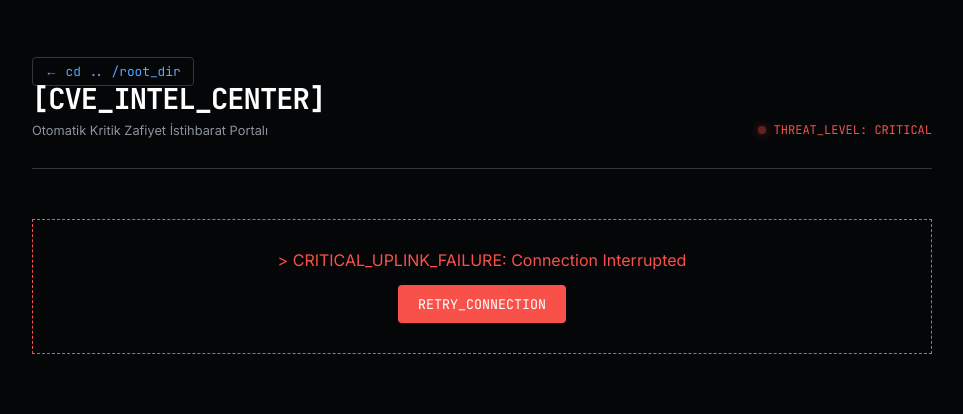
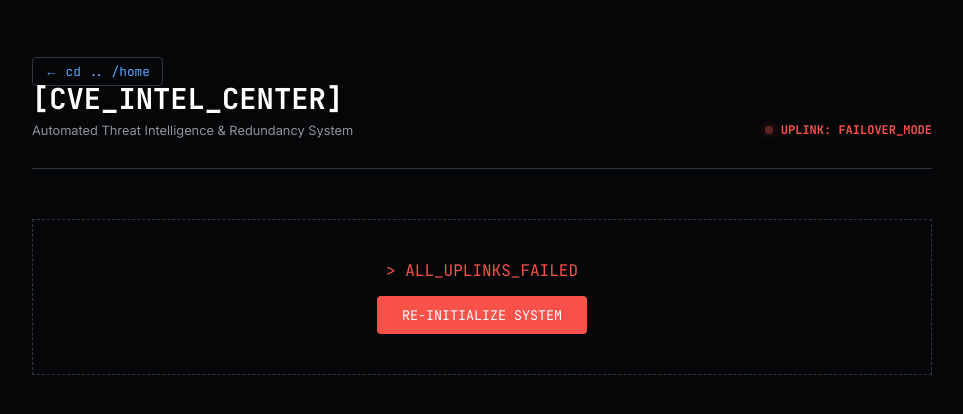
Before and after one commit to cybergungor/cybergungor.github.io, a Jekyll site: the page built from cve.html, in a window 1280 px wide. Shown: the top 414 px of the page, without its empty margins (158-1121 px from the left). Built offline with Jekyll 4.4.1, drawn with Linux system fonts in a browser that asks for light colours.

Commit message:
Update cve.html

```diff
--- a/cve.html
+++ b/cve.html
@@ -7,104 +7,93 @@
 <head>
     <meta charset="UTF-8">
     <meta name="viewport" content="width=device-width, initial-scale=1.0">
-    <title>[CVE_INTEL] // Tactical Intelligence Feed</title>
+    <title>[CVE_INTEL] // Failover Protection Active</title>
     <link rel="icon" type="image/png" href="/assets/images/CYBER.png">
     <link href="https://fonts.googleapis.com/css2?family=Inter:wght@400;600&family=JetBrains+Mono:wght@400;700&display=swap" rel="stylesheet">
     <style>
         :root { --bg: #050608; --surface: #0d1117; --border: #30363d; --accent: #58a6ff; --alert: #f85149; --text-main: #c9d1d9; --text-muted: #8b949e; }
-        body, html { margin: 0; padding: 0; background-color: var(--bg); color: var(--text-main); font-family: 'Inter', sans-serif; min-height: 100vh; overflow-x: hidden; }
+        body, html { margin: 0; padding: 0; background-color: var(--bg); color: var(--text-main); font-family: 'Inter', sans-serif; min-height: 100vh; }
         body::before { content: ''; position: fixed; top: 0; left: 0; width: 100%; height: 100%; background-image: linear-gradient(rgba(255,255,255,0.02) 1px, transparent 1px), linear-gradient(90deg, rgba(255,255,255,0.02) 1px, transparent 1px); background-size: 40px 40px; z-index: -1; }
         .container { max-width: 900px; margin: 0 auto; padding: 60px 20px; }
-        .nav-back a { color: var(--accent); text-decoration: none; font-family: 'JetBrains Mono'; font-size: 0.8rem; border: 1px solid var(--border); padding: 5px 12px; border-radius: 4px; transition: 0.3s; }
-        .nav-back a:hover { background: var(--accent); color: var(--bg); }
+        .nav-back a { color: var(--accent); text-decoration: none; font-family: 'JetBrains Mono'; font-size: 0.8rem; border: 1px solid var(--border); padding: 5px 12px; border-radius: 4px; }
         .header { border-bottom: 1px solid var(--border); padding-bottom: 30px; margin-bottom: 50px; display: flex; justify-content: space-between; align-items: flex-end; }
-        .header h1 { font-family: 'JetBrains Mono'; font-size: 1.8rem; color: #ffffff; margin: 0; letter-spacing: -1px; }
-        .live-status { color: var(--alert); font-family: 'JetBrains Mono'; font-size: 0.75rem; display: flex; align-items: center; gap: 8px; }
+        .header h1 { font-family: 'JetBrains Mono'; font-size: 1.8rem; color: #ffffff; margin: 0; }
+        .live-status { color: var(--alert); font-family: 'JetBrains Mono'; font-size: 0.75rem; display: flex; align-items: center; gap: 8px; font-weight: bold; }
         .pulse { width: 8px; height: 8px; background: var(--alert); border-radius: 50%; box-shadow: 0 0 8px var(--alert); animation: blink 2s infinite; }
-        .cve-card { background: var(--surface); border: 1px solid var(--border); padding: 25px; margin-bottom: 20px; border-radius: 4px; transition: 0.3s; display: block; text-decoration: none; color: inherit; border-left: 4px solid var(--alert); }
-        .cve-card:hover { transform: translateY(-3px); border-color: var(--alert); box-shadow: 0 10px 30px rgba(248, 81, 73, 0.15); }
-        .tag { font-family: 'JetBrains Mono'; font-size: 9px; font-weight: bold; padding: 3px 8px; border-radius: 2px; margin-bottom: 12px; display: inline-block; background: rgba(248, 81, 73, 0.1); color: var(--alert); border: 1px solid rgba(248, 81, 73, 0.2); }
+        .cve-card { background: var(--surface); border: 1px solid var(--border); padding: 25px; margin-bottom: 25px; border-radius: 4px; transition: 0.3s; display: block; text-decoration: none; color: inherit; border-left: 4px solid var(--alert); }
+        .cve-card:hover { border-color: var(--alert); transform: translateY(-3px); box-shadow: 0 10px 30px rgba(248,81,73,0.15); }
+        .tag { font-family: 'JetBrains Mono'; font-size: 9px; font-weight: bold; padding: 3px 8px; border-radius: 2px; margin-bottom: 15px; display: inline-block; background: rgba(248, 81, 73, 0.1); color: var(--alert); border: 1px solid rgba(248,81,73,0.2); }
         .cve-card h2 { font-size: 1.2rem; color: #fff; margin: 0 0 10px 0; line-height: 1.4; }
-        .meta { font-family: 'JetBrains Mono'; font-size: 0.7rem; color: var(--text-muted); }
-        #loading-text { text-align: center; font-family: 'JetBrains Mono'; color: var(--accent); padding: 50px; }
-        #error-msg { display: none; text-align: center; border: 1px dashed var(--alert); padding: 30px; margin-top: 20px; }
-        .retry-btn { background: var(--alert); color: #fff; border: none; padding: 10px 20px; font-family: 'JetBrains Mono'; cursor: pointer; margin-top: 15px; border-radius: 4px; }
+        #status-log { text-align: center; font-family: 'JetBrains Mono'; color: var(--accent); padding: 40px; border: 1px dashed var(--border); margin-bottom: 20px; }
+        .retry-btn { background: var(--alert); color: #fff; border: none; padding: 10px 25px; font-family: 'JetBrains Mono'; cursor: pointer; border-radius: 4px; margin-top: 15px; }
         @keyframes blink { 0%, 100% { opacity: 1; } 50% { opacity: 0.3; } }
     </style>
 </head>
 <body>
-
 <div class="container">
-    <nav class="nav-back"><a href="/">← cd .. /root_dir</a></nav>
-
+    <nav class="nav-back"><a href="/">← cd .. /home</a></nav>
     <header class="header">
-        <div>
-            <h1>[CVE_INTEL_CENTER]</h1>
-            <p style="color:var(--text-muted); font-size:0.8rem; margin:5px 0 0;">Otomatik Kritik Zafiyet İstihbarat Portalı</p>
-        </div>
-        <div class="live-status"><span class="pulse"></span> THREAT_LEVEL: CRITICAL</div>
+        <div><h1>[CVE_INTEL_CENTER]</h1><p style="color:var(--text-muted); font-size:0.8rem; margin:5px 0 0;">Automated Threat Intelligence & Redundancy System</p></div>
+        <div class="live-status"><span class="pulse"></span> UPLINK: FAILOVER_MODE</div>
     </header>
-
-    <div id="loading-text">DEPLOYING_INTEL_UPLINK...</div>
-
-    <div id="error-msg">
-        <p style="color: var(--alert); margin:0;">> CRITICAL_UPLINK_FAILURE: Connection Interrupted</p>
-        <button class="retry-btn" onclick="fetchCVEs()">RETRY_CONNECTION</button>
-    </div>
-
+    <div id="status-log">INITIALIZING_SECURE_UPLINK...</div>
     <div id="cve-feed"></div>
 </div>
 
 <script>
-    async function fetchCVEs() {
-        const feedContainer = document.getElementById('cve-feed');
-        const loader = document.getElementById('loading-text');
-        const errorMsg = document.getElementById('error-msg');
+    const rssUrl = "https://cvefeed.io/rssfeed/high-and-critical-severity.rss";
+    // İki farklı proxy servisi (Birinci çökerse ikinciyi deneyecek)
+    const proxies = [
+        `https://api.rss2json.com/v1/api.json?rss_url=${encodeURIComponent(rssUrl)}`,
+        `https://api.allorigins.win/get?url=${encodeURIComponent(rssUrl)}`
+    ];
 
-        loader.style.display = 'block';
-        loader.innerText = "ESTABLISHING_SECURE_CONNECTION...";
-        errorMsg.style.display = 'none';
-        feedContainer.innerHTML = '';
+    async function fetchWithFailover(proxyIndex = 0) {
+        const log = document.getElementById('status-log');
+        const feed = document.getElementById('cve-feed');
 
-        const rssUrl = "https://cvefeed.io/rssfeed/high-and-critical-severity.rss";
-        // CORS proxy - AllOrigins (Daha stabil)
-        const proxyUrl = `https://api.allorigins.win/get?url=${encodeURIComponent(rssUrl)}&disableCache=true`;
+        if (proxyIndex >= proxies.length) {
+            log.innerHTML = `<span style="color:var(--alert)">> ALL_UPLINKS_FAILED</span><br><button class="retry-btn" onclick="location.reload()">RE-INITIALIZE SYSTEM</button>`;
+            return;
+        }
+
+        log.innerText = `ATTEMPTING_CONNECTION: NODE_0${proxyIndex + 1}...`;
 
         try {
-            const response = await fetch(proxyUrl);
-            if (!response.ok) throw new Error("PROXY_UNREACHABLE");
+            const response = await fetch(proxies[proxyIndex]);
+            const data = await response.json();
 
-            const data = await response.json();
-            const parser = new DOMParser();
-            const xmlDoc = parser.parseFromString(data.contents, "text/xml");
-            const items = xmlDoc.querySelectorAll("item");
+            // AllOrigins datayı .contents içinde string olarak döndürür, rss2json ise direkt JSON
+            let items = [];
+            if (data.status === 'ok') { // rss2json formatı
+                items = data.items;
+            } else if (data.contents) { // allorigins formatı
+                const parser = new DOMParser();
+                const xml = parser.parseFromString(data.contents, "text/xml");
+                const xmlItems = xml.querySelectorAll("item");
+                xmlItems.forEach(i => items.push({
+                    title: i.querySelector("title").textContent,
+                    link: i.querySelector("link").textContent,
+                    pubDate: i.querySelector("pubDate").textContent
+                }));
+            }
 
-            if (items.length === 0) throw new Error("EMPTY_FEED_DATA");
+            if (items.length === 0) throw new Error("EMPTY_DATA");
 
-            loader.style.display = 'none';
-            items.forEach((item, index) => {
-                if(index > 9) return;
-                const title = item.querySelector("title").textContent;
-                const link = item.querySelector("link").textContent;
-                const pubDate = new Date(item.querySelector("pubDate").textContent).toLocaleDateString('tr-TR');
+            log.style.display = 'none';
+            items.slice(0, 10).forEach(item => {
+                const card = document.createElement('a');
+                card.href = item.link; card.target = "_blank"; card.className = 'cve-card';
+                card.innerHTML = `<span class="tag">CRITICAL_VULN</span><h2>${item.title}</h2><div style="font-family:'JetBrains Mono';font-size:0.7rem;color:var(--text-muted)"><b>TIMESTAMP:</b> ${new Date(item.pubDate).toLocaleDateString('tr-TR')}</div>`;
+                feed.appendChild(card);
+            });
 
-                const card = document.createElement('a');
-                card.href = link; card.target = "_blank"; card.className = 'cve-card';
-                card.innerHTML = `
-                    <span class="tag">CRITICAL_VULN</span>
-                    <h2>${title}</h2>
-                    <div class="meta"><b>DATE:</b> ${pubDate} | <b>STATUS:</b> ANALYZED</div>
-                `;
-                feedContainer.appendChild(card);
-            });
         } catch (err) {
-            console.error("Uplink Error:", err);
-            loader.style.display = 'none';
-            errorMsg.style.display = 'block';
+            console.warn(`Proxy ${proxyIndex} failed, trying next...`);
+            fetchWithFailover(proxyIndex + 1);
         }
     }
-    window.onload = fetchCVEs;
+    window.onload = () => fetchWithFailover(0);
 </script>
-
 </body>
 </html>
```
